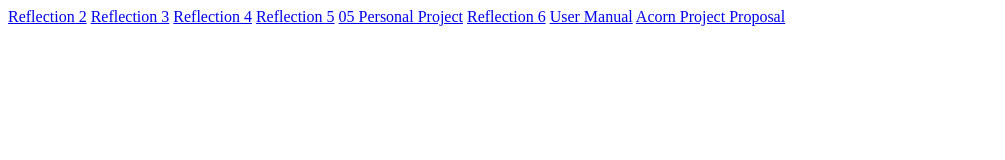
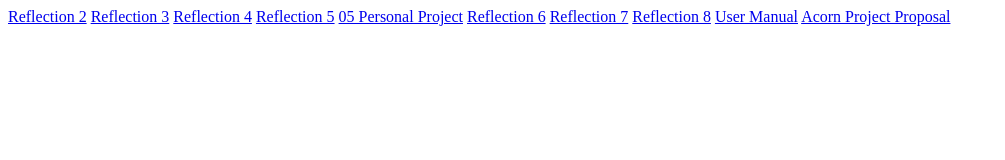
Before and after one commit to Carson-McBride/CSE170, a plain HTML site: page index.html in a window 1280 px wide. Shown: the whole page, without its empty margins (0-1005 px from the left). Drawn offline with Linux system fonts and the light colour scheme.

Commit message:
added reflections 7 and 8

```diff
--- a/index.html
+++ b/index.html
@@ -13,6 +13,8 @@
     <a href="https://carson-mcbride.github.io/CSE170/reflection5.docx">Reflection 5</a>
     <a href="https://carson-mcbride.github.io/CSE170/personalplaybook.docx">05 Personal Project</a>
     <a href="https://carson-mcbride.github.io/CSE170/reflection6.docx">Reflection 6</a>
+    <a href="https://carson-mcbride.github.io/CSE170/reflection7.docx">Reflection 7</a>
+    <a href="https://carson-mcbride.github.io/CSE170/reflection8.docx">Reflection 8</a>
     <a href="https://carson-mcbride.github.io/CSE170/usermanualfinal.docx">User Manual</a>
     <a href="https://carson-mcbride.github.io/CSE170/acornprojectproposal.docx">Acorn Project Proposal</a>
 </body>
```
